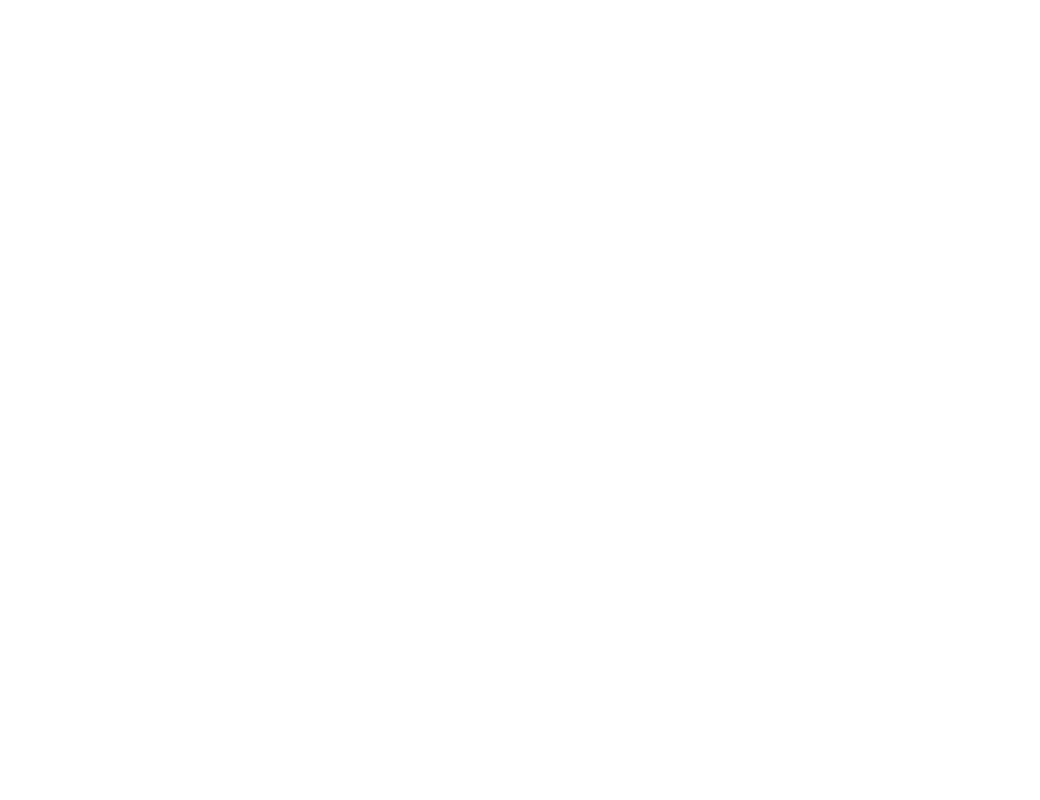
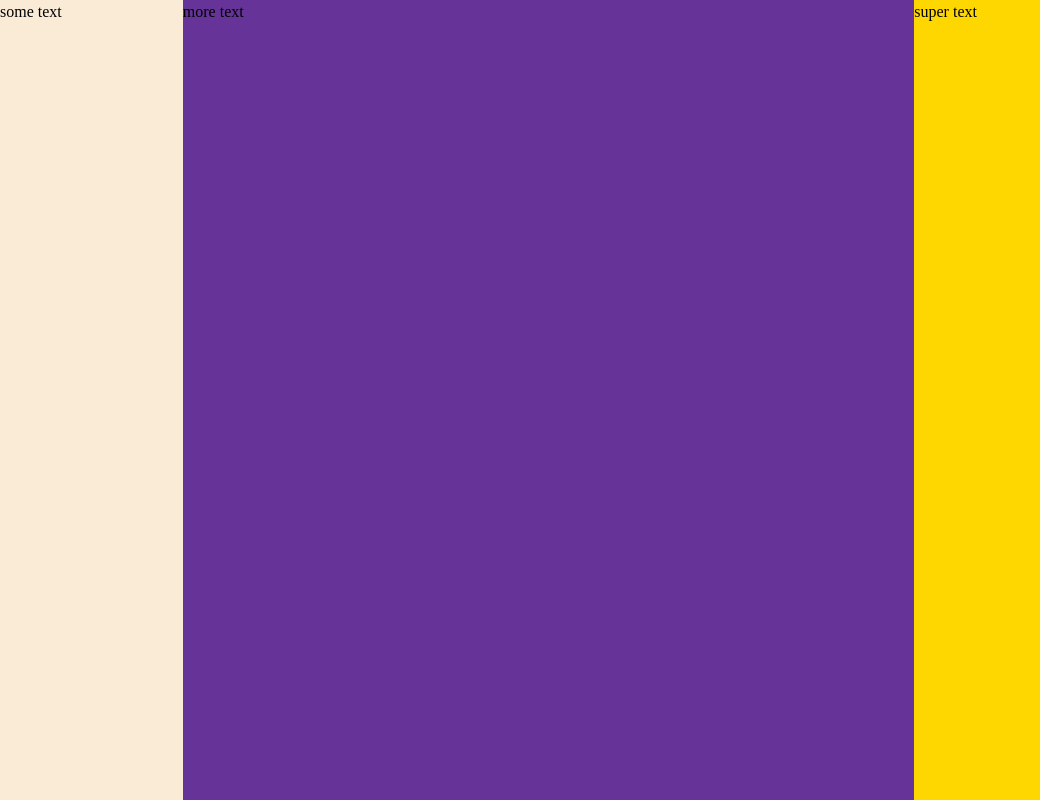
Before and after one commit to takusimon/todo_list, a website built with webpack: page src/template.html in a window 1280 px wide. Shown: the whole page, without its empty margins (0-1040 px from the left). Built offline with nearby package versions, Linux system fonts and the light colour scheme.

Commit message:
Add sections where content will be placed

```diff
--- a/src/css/style.css
+++ b/src/css/style.css
@@ -0,0 +1,17 @@
+main {
+    display:grid;
+    grid-template-columns:1fr 4fr 2fr;
+    width:100vw;
+    height:100vh;
+}
+.project-overview {
+    background-color: antiquewhite;
+}
+
+.todo-pane {
+    background-color: rebeccapurple;
+}
+
+.task-overview {
+    background-color: gold;
+}
--- a/src/template.html
+++ b/src/template.html
@@ -5,5 +5,10 @@
     <title></title>
   </head>
   <body>
+    <main>
+      <section class="project-overview"> some text</section>
+      <section class="todo-pane"> more text</section>
+      <section class="task-overview">super text</section>
+    </main>
   </body>
 </html>
```
Also changed, not shown: src/js/todoUI.js (added).
